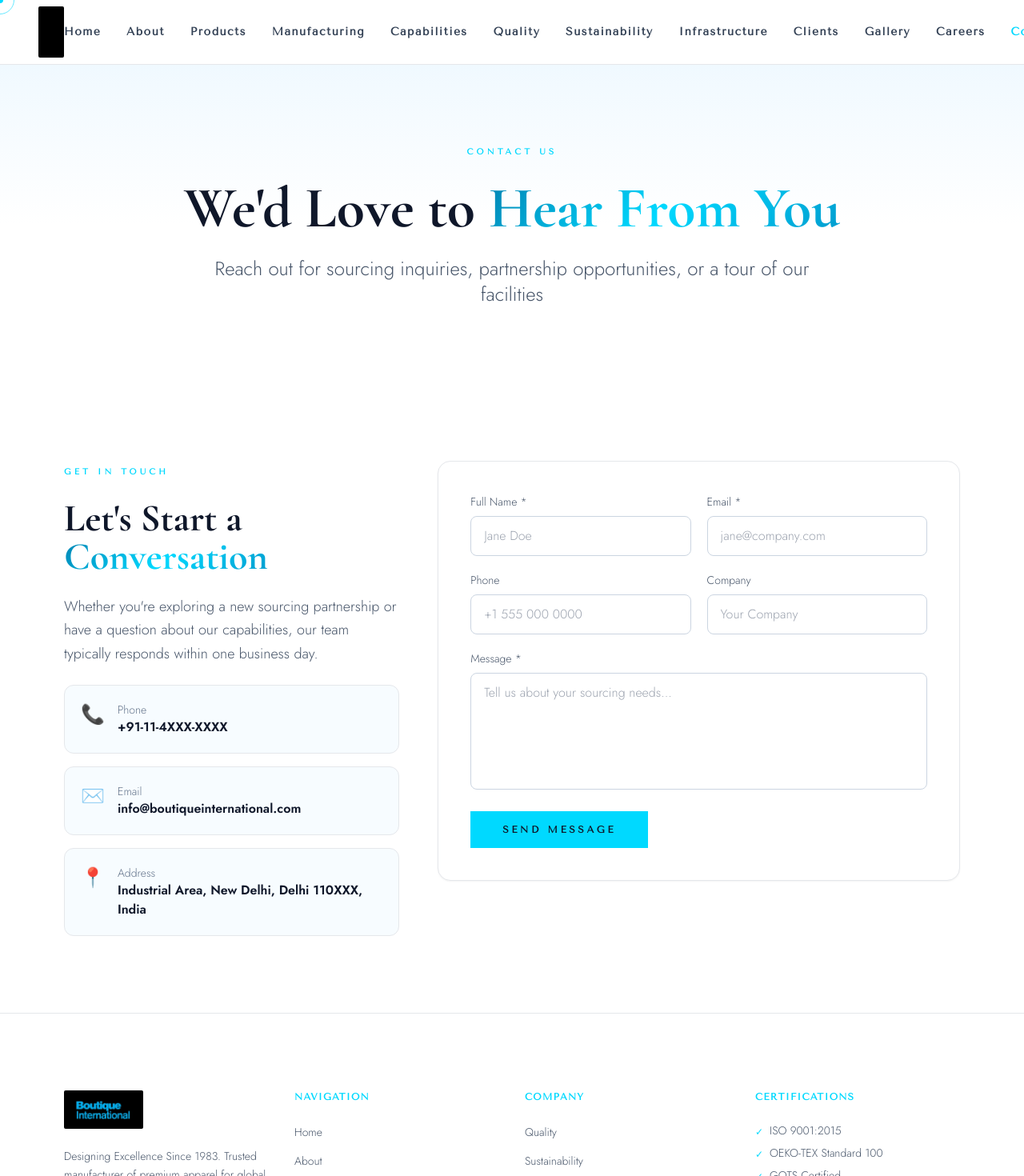
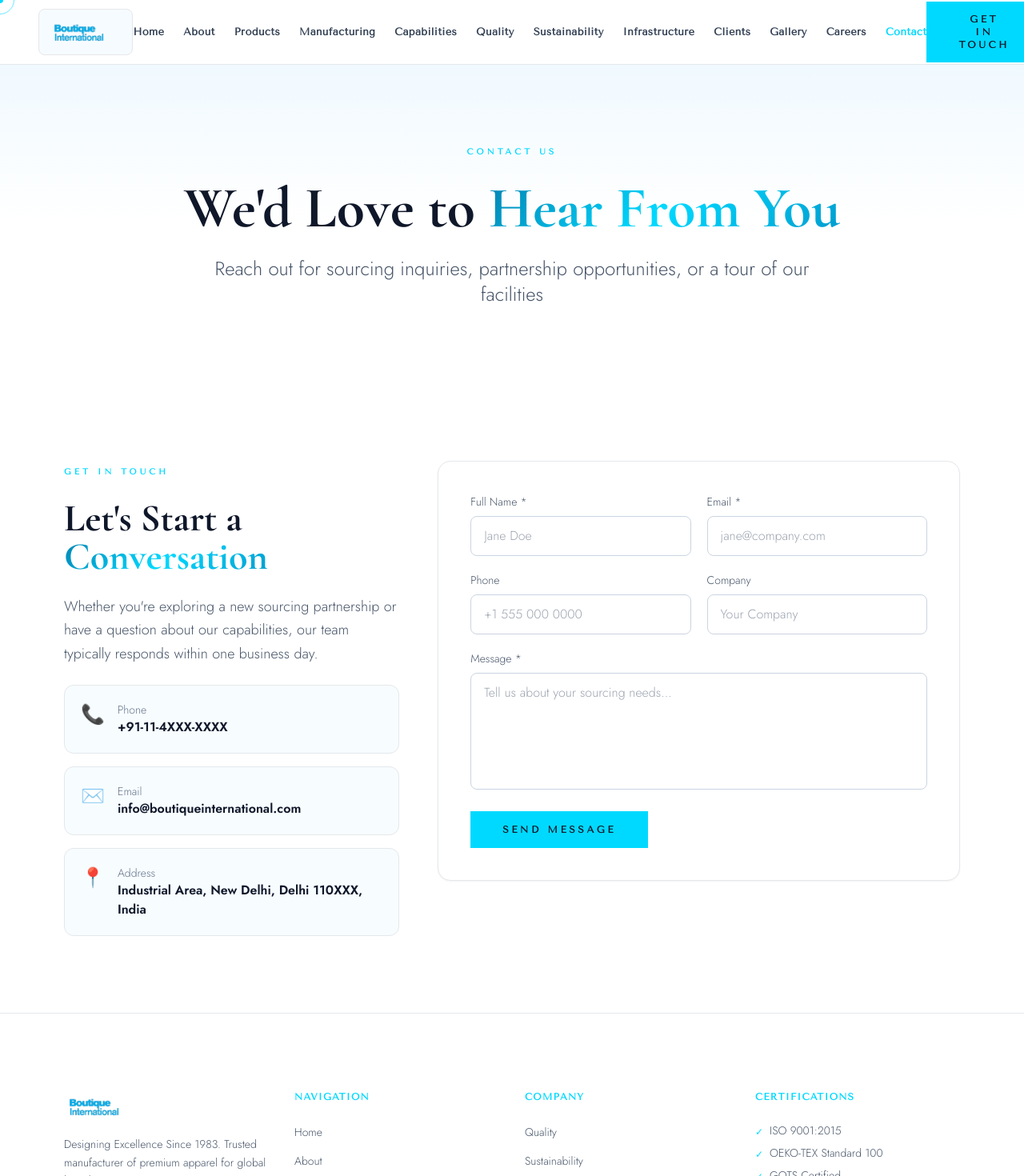
Before and after one commit to AGreatDev-coder/boutiqueintl-local, a React (Vite) app: page /contact in a window 1280 px wide. Shown: the top 1470 px of the page at 80% size. Built offline with nearby package versions, Linux system fonts and the light colour scheme; a web font is replaced by a local one.

Commit message:
Fix navbar logo integration and hero slideshow images

```diff
--- a/src/components/layout/Footer.jsx
+++ b/src/components/layout/Footer.jsx
@@ -32,8 +32,8 @@ export default function Footer() {
         <div className="grid grid-cols-1 md:grid-cols-2 lg:grid-cols-4 gap-12 lg:gap-8 mb-16">
           <motion.div variants={fadeUp}>
             <div className="mb-6">
-              <div className="bg-black px-3 py-2 rounded-sm inline-block mb-4">
-                <img src={COMPANY.logo} alt={COMPANY.shortName} className="h-8 w-auto" />
+              <div className="mb-4">
+                <img src={COMPANY.logo} alt={COMPANY.shortName} className="h-10 w-auto" />
               </div>
               <p className="text-slate-600 text-sm leading-relaxed max-w-xs">
                 {COMPANY.tagline}. Trusted manufacturer of premium apparel for global brands.
--- a/src/components/layout/Navbar.jsx
+++ b/src/components/layout/Navbar.jsx
@@ -51,23 +51,23 @@ export default function Navbar() {
         <div className="h-20 px-6 lg:px-12 flex items-center justify-between">
           <motion.button
             onClick={() => go('/')}
-            className="flex items-center cursor-pointer"
+            className="flex items-center cursor-pointer flex-shrink-0"
             whileHover={{ scale: 1.05 }}
             transition={{ duration: 0.3 }}
             type="button"
           >
-            <div className="bg-black px-4 py-3 rounded-sm">
+            <div className="bg-cyan-50/60 rounded-lg px-3 py-2 border border-cyan-100/50">
               <img src={COMPANY.logo} alt="Boutique International" className="h-10 w-auto" />
             </div>
           </motion.button>
 
-          <div className="hidden lg:flex items-center gap-8">
+          <div className="hidden lg:flex items-center gap-5 xl:gap-6">
             {NAV_LINKS.map((link) => (
               <motion.button
                 key={link.path}
                 onClick={() => go(link.path)}
                 type="button"
-                className={`relative font-tenor text-sm tracking-widest transition-colors duration-300 font-semibold cursor-pointer ${
+                className={`relative font-tenor text-[13px] tracking-wide transition-colors duration-300 font-semibold cursor-pointer whitespace-nowrap ${
                   isActive(link.path) ? 'text-cyan-bright' : 'text-slate-700 hover:text-cyan-bright'
                 }`}
                 whileHover={{ scale: 1.05 }}
--- a/src/data/heroData.js
+++ b/src/data/heroData.js
@@ -13,10 +13,10 @@ export const CAROUSEL_IMAGES = [
   "https://images.unsplash.com/photo-1558618666-fcd25c85cd64?w=1600&q=80",
   "https://images.unsplash.com/photo-1454165804606-c3d57bc86b40?w=1600&q=80",
   "https://images.unsplash.com/photo-1487215078519-e21cc028cb29?w=1600&q=80",
-  "https://images.unsplash.com/photo-1558618666-fcd25c85cd64?w=1600&q=80",
-  "https://images.unsplash.com/photo-1551028719-00167b16ebc5?w=1600&q=80",
-  "https://images.unsplash.com/photo-1489749798305-4fea3ba63d60?w=1600&q=80",
-  "https://images.unsplash.com/photo-1454165804606-c3d57bc86b40?w=1600&q=80",
+  "https://images.unsplash.com/photo-1605000797499-95a51c5269ae?w=1600&q=80",
+  "https://images.unsplash.com/photo-1565514020179-026b92b2d70b?w=1600&q=80",
+  "https://images.unsplash.com/photo-1542744173-8e7e53415bb0?w=1600&q=80",
+  "https://images.unsplash.com/photo-1581091226825-a6a2a5aee158?w=1600&q=80",
 ];
 
 export const OVERVIEW_CONFIG = {
```
Also changed, not shown: public/logo.png.
